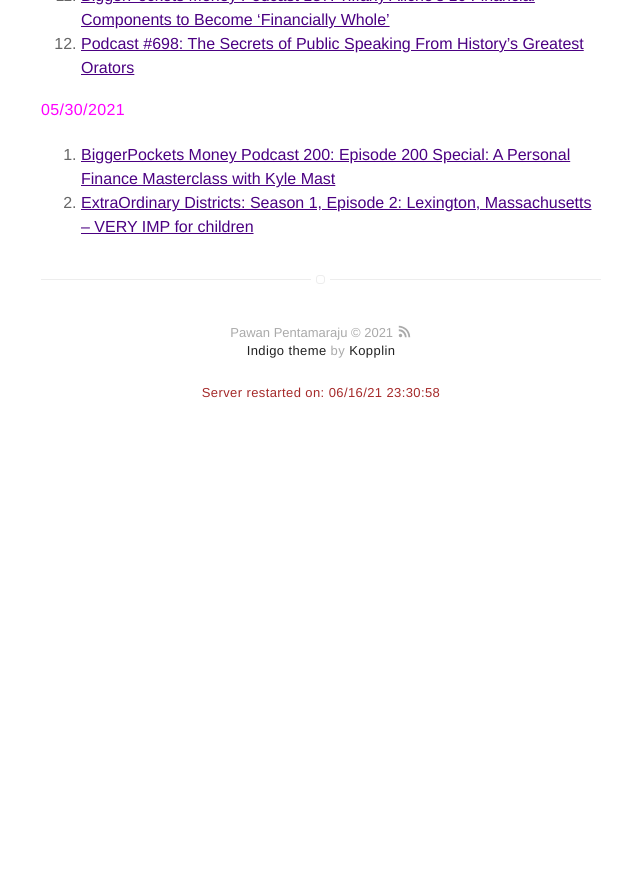
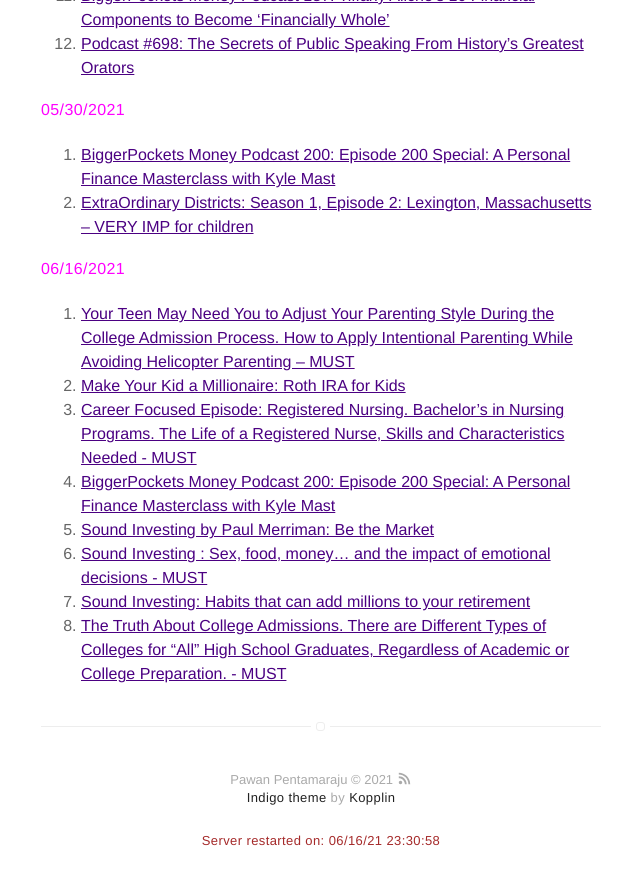
Before and after one commit to pawanpe/pawanpe.github.io, a Jekyll site: the page built from booklist/2021/articlesandvideos.markdown, in a window 1280 px wide and 900 px high, scrolled down 1994 px. Shown: the top 885 px of the window, without its empty margins (319-959 px from the left). Built offline with Jekyll 4.4.1, drawn with Linux system fonts in a browser that asks for light colours; before the commit the page ends 2458 px from its top, so only the background shows below that.

Commit message:
Updating for 6/16/2021

```diff
--- a/booklist/2021/articlesandvideos.markdown
+++ b/booklist/2021/articlesandvideos.markdown
@@ -75,3 +75,14 @@ layout: page
 
 1. [BiggerPockets Money Podcast 200: Episode 200 Special: A Personal Finance Masterclass with Kyle Mast](https://www.biggerpockets.com/blog/biggerpockets-money-podcast-kyle-mast)
 2. [ExtraOrdinary Districts: Season 1, Episode 2: Lexington, Massachusetts -- VERY IMP for children](https://edtrust.org/extraordinary-districts/extraordinary-districts-episode-2-lexington-massachusetts/)
+
+<b style="color: magenta">06/16/2021</b>
+
+1. [Your Teen May Need You to Adjust Your Parenting Style During the College Admission Process. How to Apply Intentional Parenting While Avoiding Helicopter Parenting -- MUST](https://www.collegemetropolis.com/how-to-use-intentional-parenting-to-be-the-person-your-college-bound-teen-needs-you-to-be/)
+2. [Make Your Kid a Millionaire: Roth IRA for Kids](https://www.choosefi.com/make-your-kid-a-millionaire-roth-ira-for-kids/)
+3. [Career Focused Episode: Registered Nursing. Bachelor’s in Nursing Programs. The Life of a Registered Nurse, Skills and Characteristics Needed - MUST](https://www.collegemetropolis.com/career-focused-episode-registered-nursing-bachelors-in-nursing-programs-the-life-of-a-registered-nurse-skills-and-characteristics-needed-required-education-pay-employment-prospects-and-other-important-data/)
+4. [BiggerPockets Money Podcast 200: Episode 200 Special: A Personal Finance Masterclass with Kyle Mast](https://www.biggerpockets.com/blog/biggerpockets-money-podcast-kyle-mast)
+5. [Sound Investing by Paul Merriman: Be the Market](https://podcasts.apple.com/us/podcast/be-the-market/id1464038604?i=1000523570951)
+6. [Sound Investing : Sex, food, money... and the impact of emotional decisions - MUST](https://podcasts.apple.com/us/podcast/sex-food-money-and-the-impact-of-emotional-decisions/id1464038604?i=1000523150636)
+7. [Sound Investing:  Habits that can add millions to your retirement](https://podcasts.apple.com/us/podcast/habits-that-can-add-millions-to-your-retirement/id1464038604?i=1000520257367)
+8. [The Truth About College Admissions. There are Different Types of Colleges for “All” High School Graduates, Regardless of Academic or College Preparation.  - MUST](https://www.collegemetropolis.com/the-truth-about-college-admissions-there-are-different-types-of-colleges-for-all-high-school-graduates-regardless-of-academic-or-college-preparation-columbia-university-boston-college-university-of-oregon-southwestern-u-and-miami/)
```
